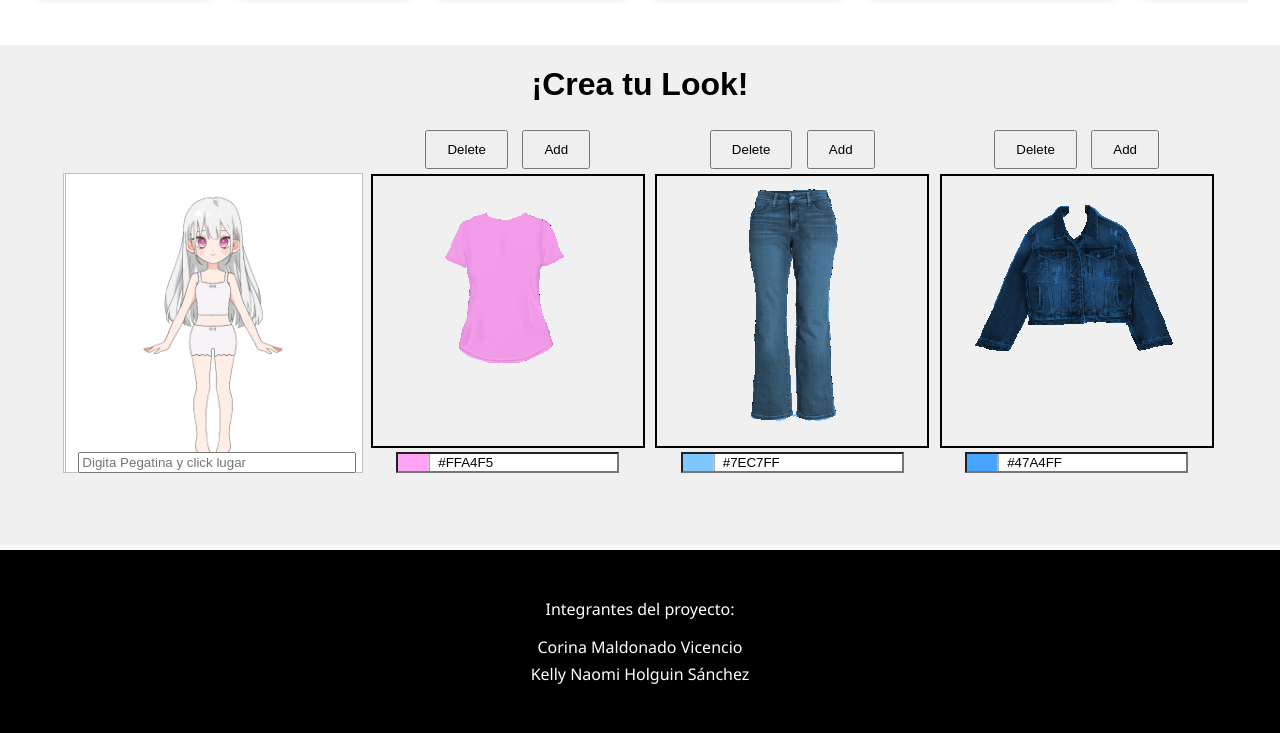
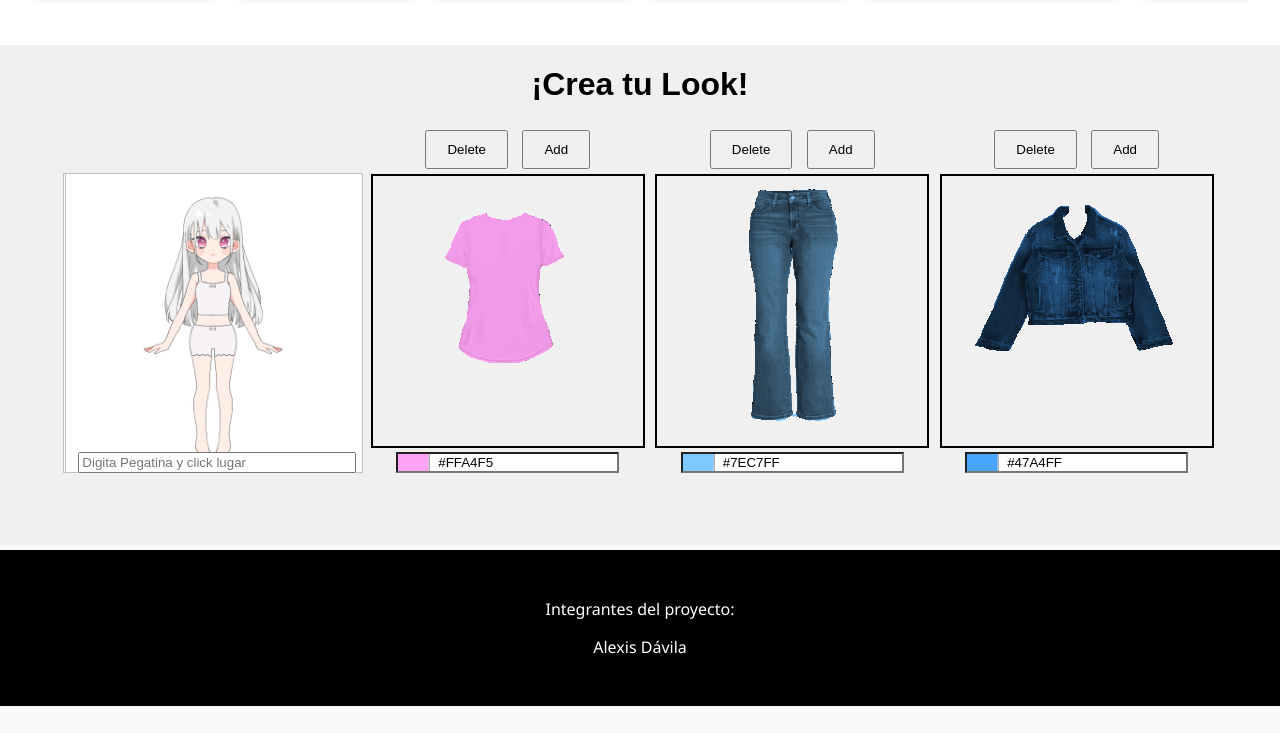
Before and after one commit to Daro25/Pagina-Web-Ropa-Personalizada, a plain HTML site: page index.html in a window 1280 px wide. Shown: the part 1072-1805 px from the top of the page. After the commit the page ends 1778 px from the top, so only its background shows below. Drawn offline with nearby package versions, Linux system fonts and the light colour scheme.

Commit message:
El autor soy yo solo le habia puesto el nombre de mi cliente

```diff
--- a/index.html
+++ b/index.html
@@ -60,8 +60,7 @@
         <div class="footer-content">
             <p>Integrantes del proyecto:</p>
             <ul>
-                <li>Corina Maldonado Vicencio</li>
-                <li>Kelly Naomi Holguin Sánchez</li>
+                <li>Alexis Dávila</li>
                 <!-- Agrega más nombres según sea necesario -->
             </ul>
         </div>
```
